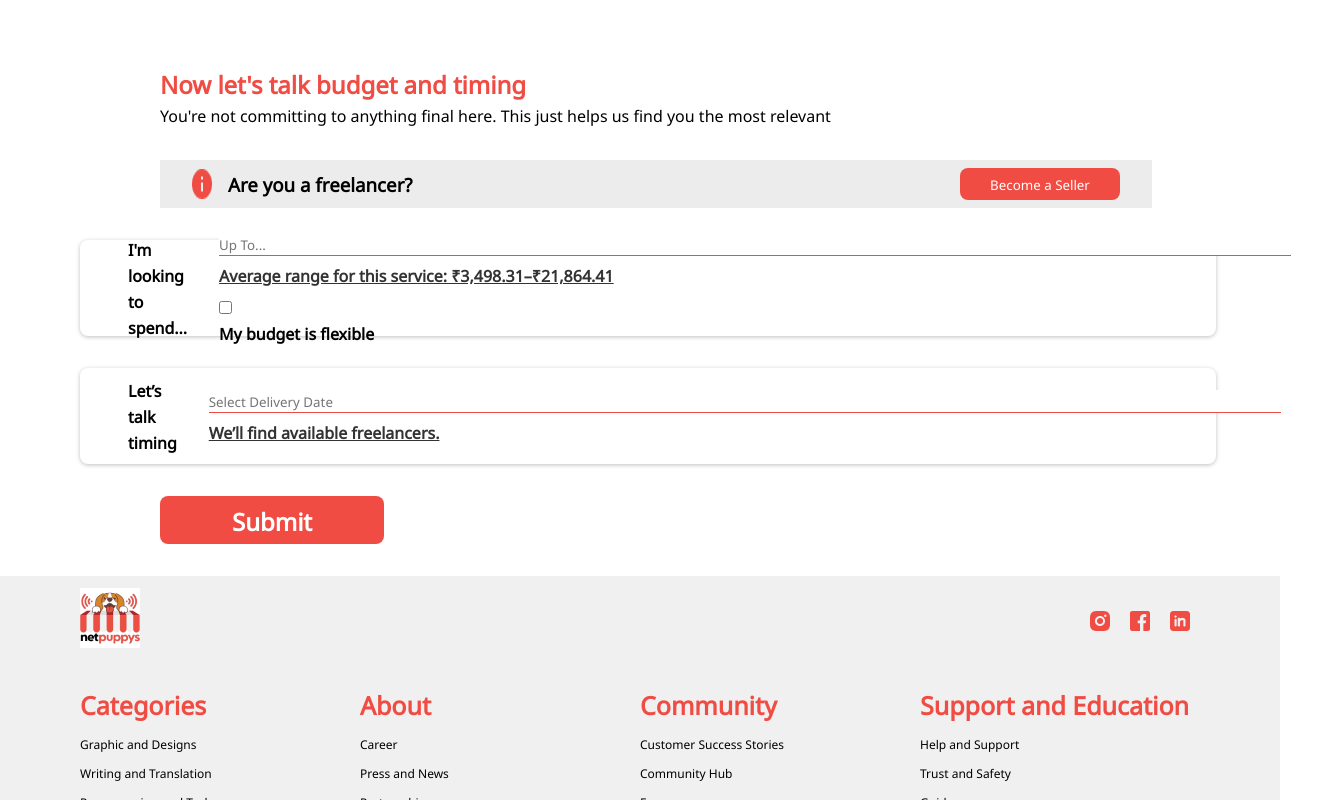
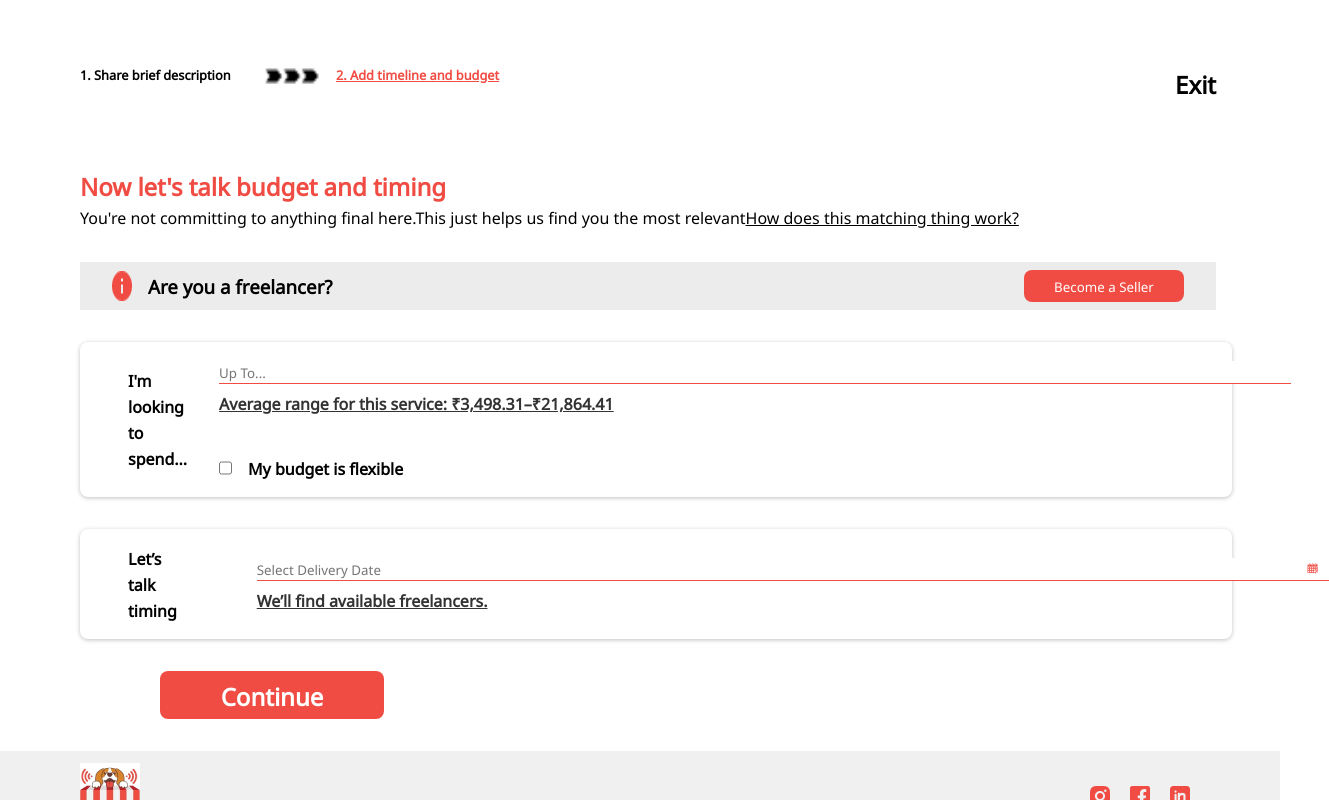
Before and after one commit to harshverma7864/FiverrNP, a React (Create React App) app: page /brief1 in a window 1280 px wide. Both pictures are taken after a click on the element "2. Add timeline and budget". Shown: the top 800 px of the page, 1329 px wide, since content can reach past the window. Built offline with nearby package versions, Linux system fonts and the light colour scheme.

Commit message:
Done everythis some css pending

```diff
--- a/src/assets/styles/Brief/berif2.css
+++ b/src/assets/styles/Brief/berif2.css
@@ -8,13 +8,25 @@
         box-shadow: 0px 1px 4.5px 0px #00000040;
         gap: 2rem;
         margin-bottom: 2rem;
-        padding: 2rem;
+        padding: 1rem 1rem 1rem 0rem;
 }
 
 .checkbox {
     display: flex;
     gap: 1rem;
     margin-top: 2rem;
+}
+
+input.brief2 {
+  width: 67rem;
+  border: none;
+  border-bottom: 1px solid #F04C43;
+  outline: none;
+  margin-left: 3rem;
+}
+
+h5.brief2 {
+  margin-left: 3rem;
 }
 
 /* .red-outline-checkbox {
--- /dev/null
+++ b/src/assets/styles/Brief/berif3.css
@@ -0,0 +1,52 @@
+.brief3-component{
+    width: 100%;
+    height: 100%;
+    background-color: rgba(255, 255, 255, 0.44);
+    border-radius: .2rem;
+    border: 1px solid #ddd;
+    margin-bottom: 2rem;
+    margin-top: 2rem;
+    padding: 1rem 1rem 0rem 1rem;
+}
+
+.brief3-brief-main{
+    display: flex;
+    justify-content: space-between;
+    color: #F04C43;
+    font-size: Noto Looped Thai;
+}
+
+/* Style for the horizontal line */
+.horizontal-line {
+    border-bottom: 1px solid #ccc;
+    /* margin: 20px 0;  */
+    margin-bottom: 1.5rem;
+}
+
+.description span,
+.title-brief span,
+.industry span,
+.web-type span,
+.expertise span,
+.budget span,
+.flexible-budget span,
+.delivery-date span,
+.attchment-img span{
+font-weight: 600;
+font-size: 1.2rem;
+font-family: Noto Looped Thai;
+}
+
+p.delivery-date,
+p.flexible-budget,
+p.budget,
+p.expertise,
+p.web-type,
+p.industry,
+p.description,
+p.title-brief,
+p.attchment-img {
+    display: flex;
+    gap: 8rem;
+    margin-bottom: 1rem;
+}
--- a/src/components/Brief/Brief1.js
+++ b/src/components/Brief/Brief1.js
@@ -1,6 +1,5 @@
 import React, { useEffect, useState } from "react";
 import "../../assets/styles/Brief/brief1.css";
-import arrows from "../../assets/images/arrows.png";
 import mark from "../../assets/images/Vector.png";
 import uploader from "../../assets/images/upload-big.png";
 
@@ -112,24 +111,7 @@ const Brief1 = ({ activeStep, onStepClick, onFormSubmit }) => {
 
   return (
     <div className="brief-main-component">
-      <div className="brief-navigate">
-        <div className="brief-navigate-title">
-          <h1
-            className={activeStep === 1 ? "active" : ""}
-            onClick={() => handleContinue(1)}
-          >
-            1. Share brief description
-          </h1>
-          <img className="brief-arrow" src={arrows} alt="arrows" />
-          <h1
-            className={activeStep === 2 ? "active" : ""}
-            onClick={() => handleContinue(2)}
-          >
-            2. Add timeline and budget
-          </h1>
-        </div>
-        <h2>Exit</h2>
-      </div>
+
 
       <div className="brief-subtitle">
         <h2>Let the matching begin...</h2>
--- a/src/components/Brief/Brief2.js
+++ b/src/components/Brief/Brief2.js
@@ -1,8 +1,10 @@
 import React, { useState, useEffect } from "react";
 import DatePicker from "react-datepicker";
 import "react-datepicker/dist/react-datepicker.css";
-import MainBrief from "./MainBrief";
+import "../../assets/styles/Brief/berif2.css"
 // import arrows from "../../assets/images/arrows.png";
+import calendar from "../../assets/images/calnder.png";
+import mark from "../../assets/images/Vector.png";
 
 const Brief2 = ({ data, onFormSubmit, activeStep, onStepClick }) => {
   const [budgetInput, setBudgetInput] = useState("");
@@ -38,10 +40,22 @@ const Brief2 = ({ data, onFormSubmit, activeStep, onStepClick }) => {
   return (
     <div className="brief-main-component">
       {/* Navigation */}
-      <MainBrief data={data} />
+      <div className="brief-subtitle">
+        <h2>Now let's talk budget and timing</h2>
+        <h4>You're not committing to anything final here.This just helps us find you the most relevant<span>How does this matching thing work?</span></h4>
+      </div>
+
+      <div className="brief-freelance">
+        <div className="freelance-title">
+          <img src={mark} alt="arrows" /> <h3>Are you a freelancer?</h3>
+        </div>
+        <div className="brief-button">
+          <button>Become a Seller</button>
+        </div>
+      </div>
 
       {/* Input for budget */}
-      <div className="brief-project-title">
+      <div className="brief2-project-title">
         <div className="brief-project">
           <h1>I'm looking to spend...</h1>
         </div>
@@ -69,25 +83,29 @@ const Brief2 = ({ data, onFormSubmit, activeStep, onStepClick }) => {
       </div>
 
       {/* Input for delivery date */}
-      <div className="brief-project-title">
+      <div className="brief2-project-title">
   <div className="brief-project">
     <h1>Let’s talk timing</h1>
   </div>
   <div className="product-input">
     <div style={{ position: "relative" }}>
       <DatePicker
-              className="brief"
+        className="brief2"
         selected={deliveryDateInput}
         placeholderText="Select Delivery Date"
         onChange={(date) => setDeliveryDateInput(date)}
       />
+      <span style={{ position: "absolute", top: "50%", right: "10px", transform: "translateY(-50%)" }}>
+        {/* Render the calendar icon */}
+        <img src={calendar} alt= "calendar" />
+      </span>
     </div>
-          <h5>We’ll find available freelancers.</h5>
+    <h5 className="brief2">We’ll find available freelancers.</h5>
   </div>
 </div>
 
       <button className="brief1-btn" onClick={handleContinue}>
-        Submit
+        Continue
       </button>
     </div>
   );
--- a/src/components/Brief/Brief3.js
+++ b/src/components/Brief/Brief3.js
@@ -1,4 +1,5 @@
 import React from 'react'
+import "../../assets/styles/Brief/berif3.css";
 
 function Brief3({formData}) {
     /* structure of formData
@@ -14,26 +15,67 @@ function Brief3({formData}) {
       deliveryDate: Date() } */
 
   return (
-    <div className='brief3-main-div' style={{width: "100%", height: "50rem"}}>
-        <p className='title'>title: {formData.title}</p>
-        <p className='description'>description: {formData.description}</p>
-        <p className='industry'>industry: {formData.industry}</p>
-        <p className='web-type'>website type: {formData.websiteType}</p>
-        <p className='expertise'>expertise: {formData.expertise}</p>
+    <div className="brief-main-component">
+
+     <div className="brief-subtitle">
+        <h2>Ready to review your brief?</h2>
+        <h4>We'll match your brief to select sellers-who'll then send offers to your inbox.</h4>
+      </div>
+
+<div className='brief3-component'>
+
+<div className='brief3-brief-main'>
+  <h3>Brief summary</h3>
+  <span>Edit</span>
+</div>
+
+<div class="horizontal-line"></div>
+
+        <p className='title-brief'><span>Title: </span>
+        <span className='brief-data'>{formData.title}</span></p>
+        <p className='description'><span>description: </span>
+        <span className='brief-data'>{formData.description}</span></p>
+        <p className='industry'><span>industry: </span>
+        <span className='brief-data'>{formData.industry}</span></p>
+        <p className='web-type'><span>website type: </span>
+        <span className='brief-data'>{formData.websiteType}</span></p>
+        <p className='expertise'><span>expertise: </span>
+        <span className='brief-data'>{formData.expertise}</span></p>
+        <p className='attchment-img'>
+        <span>Attachments:</span>
         {formData.image &&
         <img
             src={formData.image}
             className='image'
             alt={formData.title}
             style={{maxWidth: "50rem", maxHeight: "50rem"}}
-        />}
-        <p className='budget'>budget: {formData.budget}</p>
+        />}</p>
+
+<div className='brief3-brief-main'>
+  <h3>Budget & timeline</h3>
+  <span>Edit</span>
+</div>
+<div class="horizontal-line"></div>
+
+        <p className='budget'><span>budget: </span>
+        <span className='brief-data'>{formData.budget}</span></p>
         <p className='flexible-budget'>
-            budget is
+           <span> budget is </span>
+           <span className='brief-data'>
             {(formData.isBudgetFlexible)? " flexible" : " not flexible"}
+           </span>
         </p>
-        <p className='delivery-date'>delivery date: {formData.deliveryDate}</p>
+        <p className='delivery-date'><span>delivery date:</span>
+        <span className='brief-data'>{formData.deliveryDate}</span></p>
+        </div>
+
+
+      <button className="brief1-btn" >
+      Submit
+      </button>
     </div>
+
+
   )
 }
 
--- a/src/components/Brief/BriefContainer.js
+++ b/src/components/Brief/BriefContainer.js
@@ -2,63 +2,72 @@ import React, { useState } from "react";
 import Brief1 from "./Brief1";
 import Brief2 from "./Brief2";
 import Brief3 from "./Brief3";
+import arrows from "../../assets/images/arrows.png";
 
 const BriefContainer = () => {
   const [activeStep, setActiveStep] = useState(1);
-  const [formData, setFormData] = useState();
-  /* structure of formData
-    { title: '',
-      description: '',
-      category: '',
-      industry: '',
-      websiteType: '',
-      expertise: '',
-      image: file,
-      budget: 0,
-      isBudgetFlexible: false,
-      deliveryDate: Date() } */
+  const [formData, setFormData] = useState(null);
 
   const handleStepClick = (step) => {
     setActiveStep(step);
-    return 2;
   };
 
   const handleFormSubmit = (data) => {
-    // Combine the new data with the existing form data
     const newFormData = { ...formData, ...data };
     console.log("Form data submitted:", newFormData);
+    setFormData(newFormData);
 
-    setFormData(newFormData);
+    // Increment activeStep when form is submitted
+    setActiveStep(activeStep + 1);
   };
 
   return (
     <>
+      <div className="brief-main-component">
+      <div className="brief-navigate">
+        <div className="brief-navigate-title">
+          <h1
+            className={activeStep === 1 ? "active" : ""}
+            onClick={() => handleStepClick(1)}
+          >
+            1. Share brief description
+          </h1>
+          <img className="brief-arrow" src={arrows} alt="arrows" />
+          <h1
+            className={activeStep === 2 ? "active" : ""}
+            onClick={() => handleStepClick(2)}
+          >
+            2. Add timeline and budget
+          </h1>
+        </div>
+        <h2>Exit</h2>
+      </div>
+      </div>
+
       {activeStep === 1 && (
         <Brief1
           activeStep={activeStep}
-          onStepClick={(step) => handleStepClick(step)}
+          onStepClick={handleStepClick}
           onFormSubmit={handleFormSubmit}
         />
       )}
       {activeStep === 2 && (
         <Brief2
           activeStep={activeStep}
-          onStepClick={(step) => handleStepClick(step)}
+          onStepClick={handleStepClick}
           onFormSubmit={handleFormSubmit}
         />
       )}
       {activeStep === 3 && (
-        <Brief3
-          activeStep={activeStep}
-          onStepClick={(step) => handleStepClick(step)}
-          onFormSubmit={handleFormSubmit}
-          formData={formData}
-        />
-      )}
+  <Brief3
+    onStepClick={handleStepClick}
+    onFormSubmit={handleFormSubmit}
+    formData={formData}
+  />
+)}
+
     </>
   );
 };
 
-
-
 export default BriefContainer;
--- a/src/components/Brief/MainBrief.js
+++ /dev/null
@@ -1,26 +0,0 @@
-import React from "react";
-import mark from "../../assets/images/Vector.png";
-
-const MainBrief = () => {
-
-    return(
-<div className="brief-main-component">
-<div className="brief-subtitle">
-        <h2>Now let's talk budget and timing</h2>
-        <h4>You're not committing to anything final here. This just helps us find you the most relevant</h4>
-      </div>
-
-      <div className="brief-freelance">
-        <div className="freelance-title">
-          <img src={mark} alt="arrows" /> <h3>Are you a freelancer?</h3>
-        </div>
-        <div className="brief-button">
-          <button>Become a Seller</button>
-        </div>
-      </div>
-
-</div>
-    );
-};
-
-export default MainBrief;
```
Also changed, not shown: src/assets/images/calnder.png (added). Lines whose indentation alone changed are shown as unchanged.
